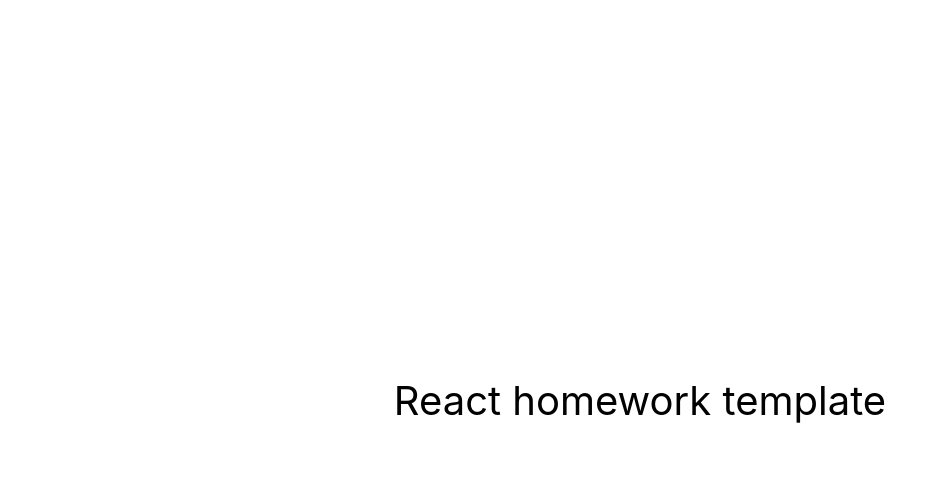
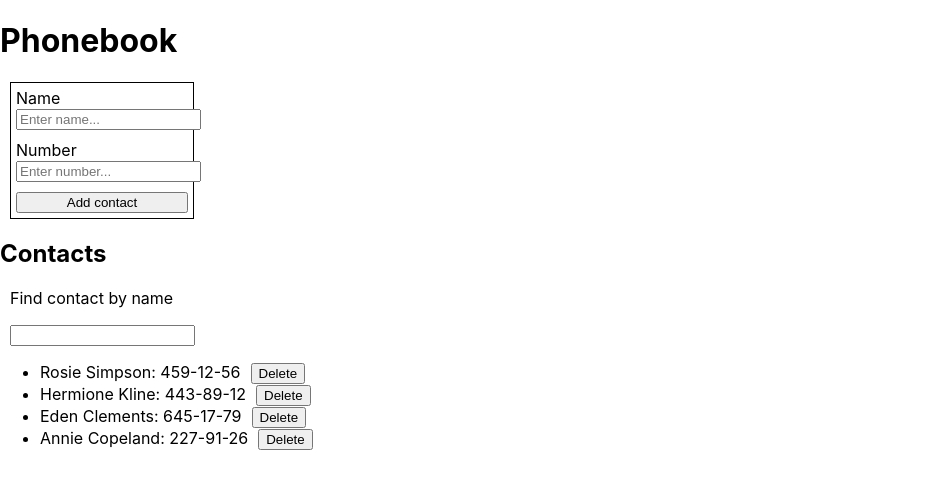
Before and after one commit to Evgeniy-x/goit-react-hw-07-phonebook, a React (Create React App) app: page / in a window 1280 px wide. Shown: the top 488 px of the page, without its empty margins (0-946 px from the left). Built offline with nearby package versions, Linux system fonts and the light colour scheme.

Commit message:
create hw

```diff
--- a/src/components/App.jsx
+++ b/src/components/App.jsx
@@ -1,16 +1,61 @@
+import ContactForm from './Phonebook/ContactForm.jsx';
+import ContactList from './Phonebook/ContactList.jsx';
+import Filtre from './Phonebook/Filter.jsx';
+
 export const App = () => {
+  // const [contacts, setContacts] = useState([]);
+  // const [filter, setFilter] = useState('');
+
+  // function addContact(name, number) {
+  // const contact = {
+  //   id: nanoid(),
+  //   name,
+  //   number,
+  // };
+
+  // if (contacts.filter(elem => elem.name === name).length) {
+  //   alert('Вже є');
+  //   return;
+  // }
+
+  // setContacts([contact, ...contacts]);
+  // }
+
+  // function getVisibleContacts() {
+  //   const normalizedFilter = filter.toLowerCase();
+  //   return contacts.filter(
+  //     contact =>
+  //       contact.name.toLowerCase().includes(normalizedFilter) ||
+  //       contact.number.toLowerCase().includes(normalizedFilter)
+  //   );
+  // }
+
+  // useEffect(() => {
+  //   const parsedContacts = JSON.parse(localStorage.getItem('contacts'));
+  //   if (parsedContacts) {
+  //     setContacts(parsedContacts);
+  //   }
+  // }, []);
+
+  // useEffect(() => {
+  //   localStorage.setItem('contacts', JSON.stringify(contacts));
+  // }, [contacts]);
+
+  // const visibleContacts = getVisibleContacts();
+
   return (
-    <div
-      style={{
-        height: '100vh',
-        display: 'flex',
-        justifyContent: 'center',
-        alignItems: 'center',
-        fontSize: 40,
-        color: '#010101'
-      }}
-    >
-      React homework template
-    </div>
+    <>
+      <h1>Phonebook</h1>
+      <ContactForm> </ContactForm>
+      <h2>Contacts</h2>
+      <Filtre
+      // onChange={e => setFilter(e.currentTarget.value)}
+      ></Filtre>
+
+      <ContactList
+      // contacts={visibleContacts}
+      // onDeleteContact={deleteContact}
+      ></ContactList>
+    </>
   );
 };
--- /dev/null
+++ b/src/components/Phonebook/ContactForm.jsx
@@ -0,0 +1,64 @@
+// import { useState } from 'react';
+import css from './Phonebook.module.css';
+
+import { useSelector, useDispatch } from 'react-redux';
+import { addContact } from '../../redux/contactsSlice';
+
+const ContactForm = () => {
+  const contactsStore = useSelector(state => state.contacts);
+  const dispatch = useDispatch();
+
+  function handeleSubmit(e) {
+    e.preventDefault();
+    const form = e.currentTarget;
+
+    if (
+      contactsStore.filter(elem => elem.name === form.elements.name.value)
+        .length
+    ) {
+      alert('Вже є');
+      return;
+    }
+
+    dispatch(addContact(form.elements.name.value, form.elements.number.value));
+    // onSubmit(name, number);
+    form.reset();
+  }
+
+  return (
+    <form className={css.form} onSubmit={handeleSubmit}>
+      <label>
+        Name <br />
+        <input
+          // onChange={e => setName(e.currentTarget.value)}
+          // value={name}
+          type="text"
+          name="name"
+          placeholder="Enter name..."
+          // pattern="^[a-zA-Zа-яА-Я]+(([' -][a-zA-Zа-яА-Я ])?[a-zA-Zа-яА-Я]*)*$"
+          title="Name may contain only letters, apostrophe, dash and spaces. For example Adrian, Jacob Mercer, Charles de Batz de Castelmore d'Artagnan"
+          required
+        />
+      </label>
+
+      <label>
+        {' '}
+        Number <br />
+        <input
+          // onChange={e => setNumber(e.currentTarget.value)}
+          // value={number}
+          type="tel"
+          name="number"
+          placeholder="Enter number..."
+          // pattern="\+?\d{1,4}?[-.\s]?\(?\d{1,3}?\)?[-.\s]?\d{1,4}[-.\s]?\d{1,4}[-.\s]?\d{1,9}"
+          title="Phone number must be digits and can contain spaces, dashes, parentheses and can start with +"
+          required
+        />
+      </label>
+
+      <button type="submit">Add contact</button>
+    </form>
+  );
+};
+
+export default ContactForm;
--- /dev/null
+++ b/src/components/Phonebook/ContactList.jsx
@@ -0,0 +1,41 @@
+import css from './Phonebook.module.css';
+import { useSelector, useDispatch } from 'react-redux';
+import { deleteContact } from '../../redux/contactsSlice';
+
+const ContactList = () => {
+  const contactsStore = useSelector(state => state.contacts);
+  console.log(contactsStore);
+  const filterStore = useSelector(state => state.filter);
+  const dispatch = useDispatch();
+
+  const filteredContacts = contactsStore.filter(contact =>
+    contact.name?.toLowerCase().includes(filterStore.toLowerCase())
+  );
+
+  return filteredContacts.length > 0 ? (
+    filteredContacts.length > 0 ? (
+      <ul>
+        {filteredContacts.map(({ id, name, number }) => (
+          <li key={id}>
+            {name}: <span>{number}</span>
+            <button
+              onClick={() => dispatch(deleteContact(id))}
+              className={css.delete}
+              type="button"
+            >
+              Delete
+            </button>
+          </li>
+        ))}
+      </ul>
+    ) : (
+      <>No matches</>
+    )
+  ) : (
+    <>
+      <p>Add some contacts...</p>
+    </>
+  );
+};
+
+export default ContactList;
--- /dev/null
+++ b/src/components/Phonebook/Filter.jsx
@@ -0,0 +1,21 @@
+import css from './Phonebook.module.css';
+import { useDispatch } from 'react-redux';
+import { filterContact } from '../../redux/filterSlice';
+
+const Filter = () => {
+  const dispatch = useDispatch();
+
+  function onChangeFilter(e) {
+    const filterValue = e.currentTarget.value;
+    dispatch(filterContact(filterValue));
+  }
+
+  return (
+    <div className={css.filter}>
+      <p>Find contact by name</p>
+      <input type="text" name="filter" onChange={onChangeFilter} />
+    </div>
+  );
+};
+
+export default Filter;
--- /dev/null
+++ b/src/components/Phonebook/Phonebook.module.css
@@ -0,0 +1,18 @@
+.form {
+  margin: 10px;
+  padding: 5px;
+  width: 172px;
+  display: flex;
+  flex-direction: column;
+  gap: 10px;
+  border: 1px solid black;
+}
+
+.filter {
+  margin: 10px;
+}
+
+.delete {
+  margin-left: 10px;
+  cursor: pointer;
+}
--- a/src/index.js
+++ b/src/index.js
@@ -2,9 +2,16 @@ import React from 'react';
 import ReactDOM from 'react-dom/client';
 import { App } from 'components/App';
 import './index.css';
+import { store, persistor } from './redux/store';
+import { Provider } from 'react-redux';
+import { PersistGate } from 'redux-persist/integration/react';
 
 ReactDOM.createRoot(document.getElementById('root')).render(
   <React.StrictMode>
-    <App />
+    <Provider store={store}>
+      <PersistGate loading={null} persistor={persistor}>
+        <App />
+      </PersistGate>
+    </Provider>
   </React.StrictMode>
 );
--- /dev/null
+++ b/src/redux/contactsSlice.js
@@ -0,0 +1,42 @@
+import { createSlice } from '@reduxjs/toolkit';
+import { nanoid } from 'nanoid';
+
+const defaultState = [
+  { id: 'id-1', name: 'Rosie Simpson', number: '459-12-56' },
+  { id: 'id-2', name: 'Hermione Kline', number: '443-89-12' },
+  { id: 'id-3', name: 'Eden Clements', number: '645-17-79' },
+  { id: 'id-4', name: 'Annie Copeland', number: '227-91-26' },
+];
+
+// [
+//   { id: 'id-1', name: 'Rosie Simpson', number: '459-12-56' },
+//   { id: 'id-2', name: 'Hermione Kline', number: '443-89-12' },
+//   { id: 'id-3', name: 'Eden Clements', number: '645-17-79' },
+//   { id: 'id-4', name: 'Annie Copeland', number: '227-91-26' },
+// ];
+
+export const contactsSlice = createSlice({
+  name: 'contacts',
+  initialState: defaultState,
+  reducers: {
+    addContact: {
+      reducer(state, action) {
+        state.push(action.payload);
+      },
+      prepare(name, number) {
+        return {
+          payload: {
+            name,
+            number,
+            id: nanoid(),
+          },
+        };
+      },
+    },
+    deleteContact(state, action) {
+      return state.filter(contact => contact.id !== action.payload);
+    },
+  },
+});
+
+export const { addContact, deleteContact } = contactsSlice.actions;
--- /dev/null
+++ b/src/redux/filterSlice.js
@@ -0,0 +1,13 @@
+import { createSlice } from '@reduxjs/toolkit';
+
+export const filterSlice = createSlice({
+  name: 'filter',
+  initialState: '',
+  reducers: {
+    filterContact(state, action) {
+      return action.payload;
+    },
+  },
+});
+
+export const { filterContact } = filterSlice.actions;
--- /dev/null
+++ b/src/redux/store.js
@@ -0,0 +1,38 @@
+import { configureStore, combineReducers } from '@reduxjs/toolkit';
+import { filterSlice } from './filterSlice';
+import { contactsSlice } from './contactsSlice';
+import storage from 'redux-persist/lib/storage';
+import {
+  persistStore,
+  persistReducer,
+  FLUSH,
+  REHYDRATE,
+  PAUSE,
+  PERSIST,
+  PURGE,
+  REGISTER,
+} from 'redux-persist';
+
+const rootReducer = combineReducers({
+  contacts: contactsSlice.reducer,
+  filter: filterSlice.reducer,
+});
+
+const persistConfig = {
+  key: 'root',
+  storage,
+  blacklist: ['filter'],
+};
+
+const persistedReducer = persistReducer(persistConfig, rootReducer);
+
+export const store = configureStore({
+  reducer: persistedReducer,
+  middleware: getDefaultMiddleware =>
+    getDefaultMiddleware({
+      serializableCheck: {
+        ignoredActions: [FLUSH, REHYDRATE, PAUSE, PERSIST, PURGE, REGISTER],
+      },
+    }),
+});
+export const persistor = persistStore(store);
```
Also changed, not shown: package.json (+5 -2 lines), 1 other file (tests, documents, lock files or other folders).
